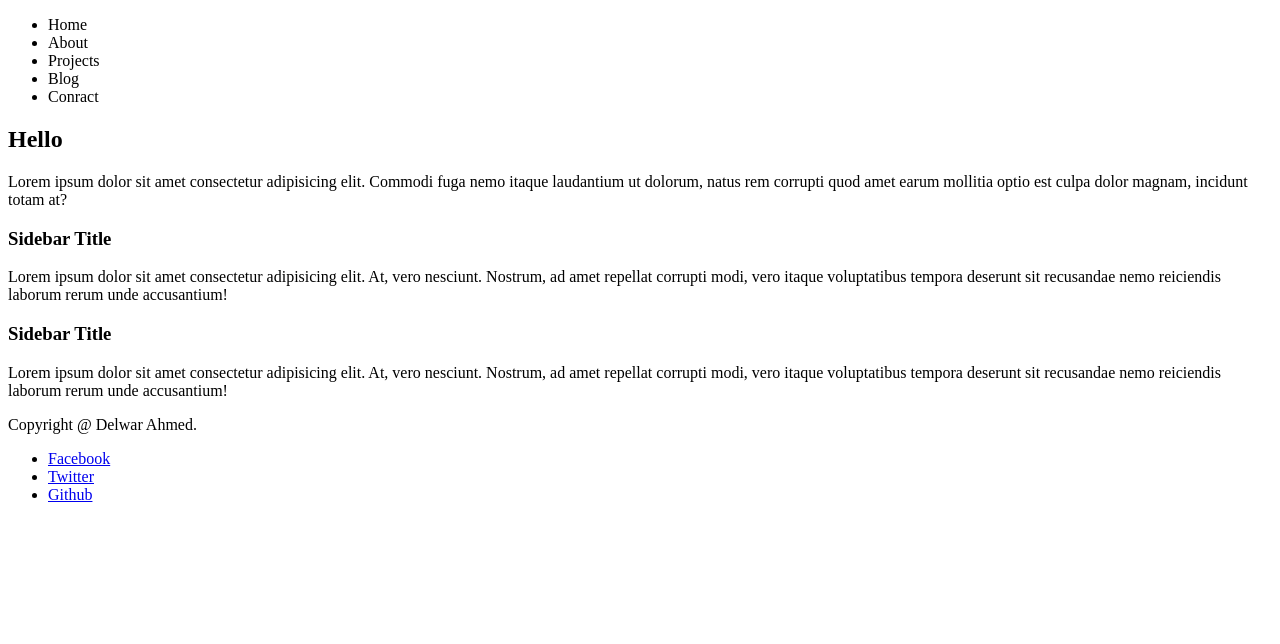
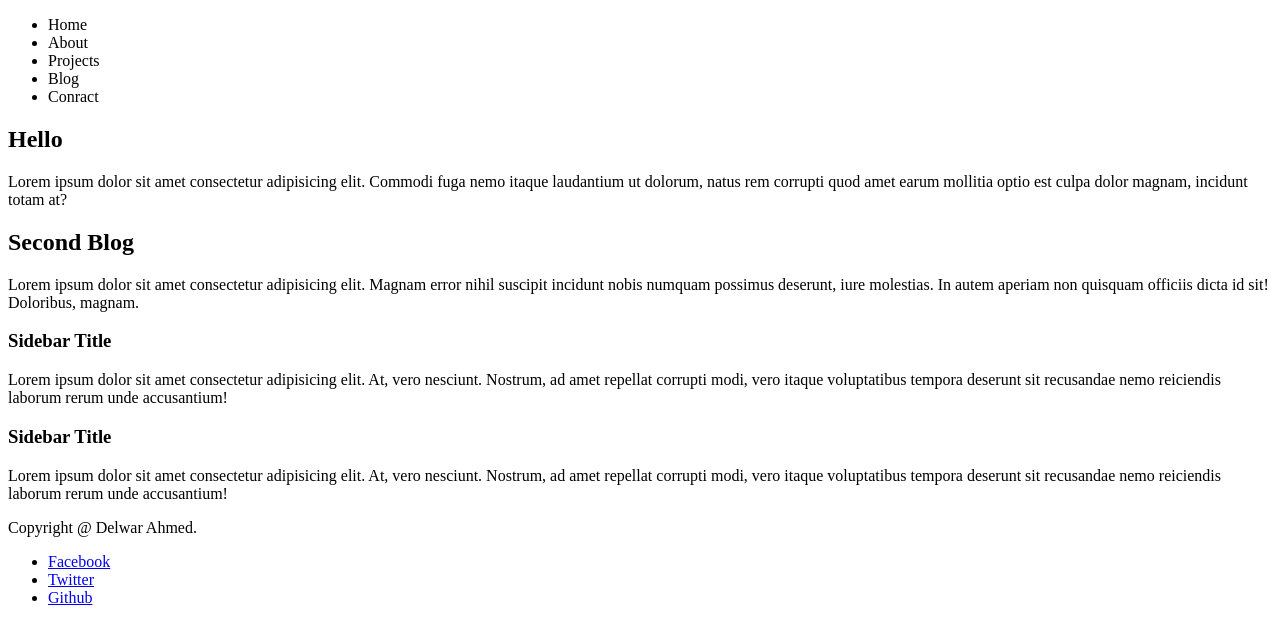
Before and after one commit to dahabib/portfolio, a plain HTML site: page index.html in a window 1280 px wide. Drawn offline with Linux system fonts and the light colour scheme.

Commit message:
second commit

```diff
--- a/index.html
+++ b/index.html
@@ -20,6 +20,10 @@
             <div class="blog">
                 <h2>Hello</h2>
                 <p>Lorem ipsum dolor sit amet consectetur adipisicing elit. Commodi fuga nemo itaque laudantium ut dolorum, natus rem corrupti quod amet earum mollitia optio est culpa dolor magnam, incidunt totam at?</p>
+            </div>
+            <div class="blog">
+                <h2>Second Blog</h2>
+                <p>Lorem ipsum dolor sit amet consectetur adipisicing elit. Magnam error nihil suscipit incidunt nobis numquam possimus deserunt, iure molestias. In autem aperiam non quisquam officiis dicta id sit! Doloribus, magnam.</p>
             </div>
         </div>
         <div class="sidebar">
```
Also changed, not shown: 1 other file.
